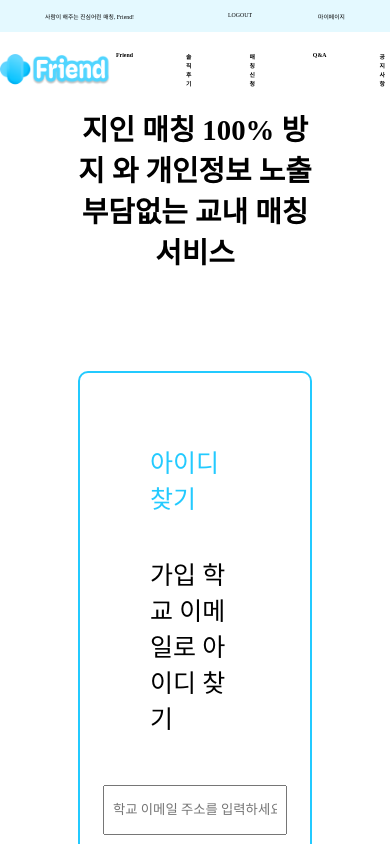
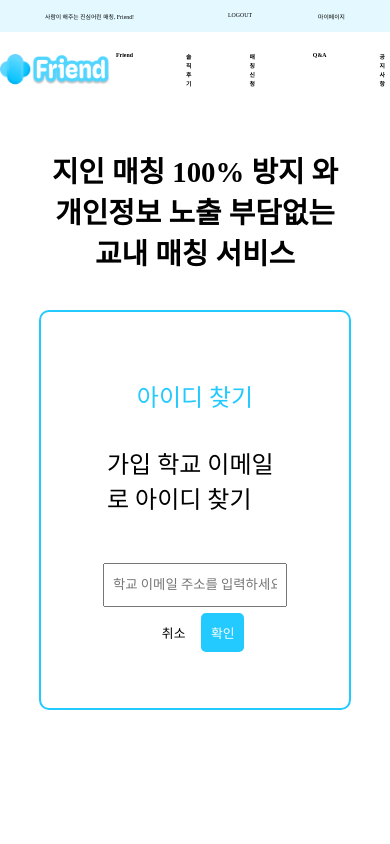
Before and after one commit to Friend-FE/FE, a React (Create React App) app: page /FindID in a window 390 px wide. Shown: the top 844 px of the page. Built offline with nearby package versions, Linux system fonts and the light colour scheme; the HTML template or start-up script is replaced by a standard one; a web font is replaced by a local one.

Commit message:
자기소개와 이상형 110자 제한했습니다. 그리고 이메일 인증 전후 페이지, 계정 찾기, 로그인, 회원가입 페이지에 반응형 웹 적용했습니다.

```diff
--- /dev/null
+++ b/src/components/LimitInputForm/LimitInputForm.jsx
@@ -0,0 +1,42 @@
+import React, { useState } from 'react';
+import styled from 'styled-components';
+
+const MAX_LENGTH = 110;
+
+const LimitInputForm = () => {
+  const [text, setText] = useState('');
+
+  const handleTextChange = (e) => {
+    const value = e.target.value;
+    if (value.length <= MAX_LENGTH) {
+      setText(value);
+    }
+  };
+
+  return (
+    <Container>
+      <Textarea value={text} onChange={handleTextChange} placeholder="최대 110자까지 입력할 수 있습니다." />
+      <Counter>{`${text.length} / ${MAX_LENGTH}`}</Counter>
+    </Container>
+  );
+};
+
+const Container = styled.div`
+  display: flex;
+  flex-direction: column;
+`;
+
+const Textarea = styled.textarea`
+  height: 40px;
+  padding: 8px;
+  margin-bottom: 10px;
+  resize: none;
+`;
+
+const Counter = styled.div`
+  align-self: flex-end;
+  color: gray;
+  font-size: 12px;
+`;
+
+export default LimitInputForm;
--- a/src/pages/Certify/CertifyBeginning.jsx
+++ b/src/pages/Certify/CertifyBeginning.jsx
@@ -34,6 +34,9 @@ export default CertifyBeginning
 const AppContainer = styled.div`
     justify-content: center;
     width: 40%; /* 원하는 크기로 조정 (가로의 반 정도로 설정) */
+    @media (max-width: 768px) {
+      width: 80%;
+    }
     margin: 0 auto; /* 수평 가운데 정렬을 위해 margin을 auto로 설정 */
 `;
 
@@ -46,14 +49,14 @@ const LogoContainer = styled.div`
 
 const SignupGirl = styled.img`
   display : flex;
-  margin : 150px;
+  margin : 7rem;
 `
 
 //지금 --- 인증해주세요  를 표시
 const DiscriptionText = styled.div`
   text-align: center;
-  font-size: 25px;
-  margin : 20px;
+  font-size: 1.5rem;
+  margin : 1rem;
 `;
 
 // 부모 컨테이너
@@ -63,11 +66,11 @@ const ParentContainer = styled.div`
 
 //부경대 인증 버튼
 const SignUpButton = styled.button`
-  padding: 10px 20px;
+  padding: 1rem;
   background-color: #23CAFF;
   color: #fff;
-  border-radius: 5px;
-  font-size: 20px;
+  border-radius: 10px;
+  font-size: 1rem;
   font-weight: bold;
   cursor: pointer;
 `;
--- a/src/pages/Certify/CertifyEnd.jsx
+++ b/src/pages/Certify/CertifyEnd.jsx
@@ -1,4 +1,4 @@
-import React, { useState } from 'react';
+import React from 'react';
 import {useNavigate} from 'react-router-dom';
 import styled from 'styled-components';
 
@@ -25,33 +25,35 @@ export default CertifyEmail;
 const AppContainer = styled.div`
     justify-content: center;
     width: 40%; /* 원하는 크기로 조정 (가로의 반 정도로 설정) */
+    @media (max-width: 768px) {
+      width: 80%;
+    }
     margin: 0 auto; /* 수평 가운데 정렬을 위해 margin을 auto로 설정 */
 `;
 
 const RoundedBox = styled.div`
   border: 2px solid #23CAFF;
   border-radius: 10px;
-  padding: 40px;
-  margin-top: 100px;
+  padding: 1rem;
+  margin-top: 3rem;
   display: flex;
   flex-direction: column;
   align-items: center;
 `;
 
 const DiscriptionText = styled.div`
-  font-size: 25px;
+  font-size: 1.5rem;
   text-align : center;
-  margin : 20px;
+  margin : 0.5rem;
 `;
 
 const SubmitButton = styled.button`
   background-color: #3498db;
   color: white;
   border: none;
-  padding: 10px;
+  padding: 1rem;
   cursor: pointer;
   border-radius: 5px;
-  width : 100px;
-  margin-top : 100px;
-  height : 40px;
+  width : 6rem;
+  margin-top : 3rem;
 `;
--- a/src/pages/FindAccount/FindID.jsx
+++ b/src/pages/FindAccount/FindID.jsx
@@ -31,7 +31,7 @@ const FindID = () => {
                     </LoginForm>
 
                     <ButtonContainer>
-                        <SubmitButton onClick={handleCancleClick} bgColor = "white">취소</SubmitButton>
+                        <CancelButton onClick={handleCancleClick} bgColor = "white">취소</CancelButton>
                         <SubmitButton onClick={handleAllowClick} bgColor = "#23CAFF">확인</SubmitButton>
                     </ButtonContainer>
 
@@ -42,16 +42,23 @@ const FindID = () => {
 
 export default FindID;
 
+
 // 전체를 담고 있는 컨테이너
 const AppContainer = styled.div`
     justify-content: center;
-    width: 60%; /* 원하는 크기로 조정 (가로의 반 정도로 설정) */
+    width: 40%; /* 원하는 크기로 조정 (가로의 반 정도로 설정) */
+    @media (max-width: 768px) {
+      width: 80%;
+    }
     margin: 0 auto; /* 수평 가운데 정렬을 위해 margin을 auto로 설정 */
 `;
 
 const Wrapper = styled.div`
     display :flex;
+    flex-direction : column;
     align-items:center;
+    position:relative;
+    top:5vh;
     text-align: center;
     font-size: 1.8rem;
     font-weight: 800;
@@ -65,41 +72,54 @@ const RoundedBox = styled.div`
   border: 2px solid #23CAFF;
   border-radius: 10px;
   padding: 50px; /* 좌우 여백 설정 */
-  margin-top: 100px;
+  margin-top: 5rem;
 `;
 
 //네모 박스 내 설명 텍스트
 const DescriptionText = styled.div`
-  font-size: 25px;
-  margin: 20px;
+  font-size: 1.5rem;
+  margin: 1rem;
   color: ${(props) => props.textColor || 'black'}; /* 동적으로 입력받은 textColor 값으로 설정, 없으면 기본값 black */
 `;
 
 // 이메일과 패스워드를 입력할 칸들
 const LoginForm = styled.form`
   flex-direction: column;
-  margin-top: 20px;
+  margin-top: 1rem;
 `;
 
 const Input = styled.input`
-  height: 30px;
-  padding: 8px;
-  margin-top: 10px;
+  height: 1.5rem;
+  padding: 0.5rem;
+  margin-top: 1rem;
 `;
 
 const ButtonContainer = styled.div`
 
 `
 
+const CancelButton = styled.button`
+    background-color: #FFF;
+    font-size : 0.8rem;
+    color: black;
+    border: none;
+    padding: 1rem;
+    cursor: pointer;
+    border-radius: 10px;
+`;
+
 const SubmitButton = styled.button`
-  background-color: ${(props) => props.bgColor || 'white'};
-  color: ${(props) => (props.bgColor === 'white' ? 'black' : 'white')};
+  background-color: #23CAFF;
+  font-size : 0.8rem;
+  color: white;
   border: none;
-  padding: 10px;
+  padding: 0.6rem;
   cursor: pointer;
   border-radius: 5px;
-  width : 100px;
-  margin-top : 100px;
-  height : 40px;
-  margin : 20px;
+
+  /* isFormValid가 false일 때 버튼 비활성화 스타일 추가 */
+  &:disabled {
+    background-color: #B9EEFF;
+    cursor: not-allowed;
+  }
 `;
--- a/src/pages/FindAccount/FindPassword.jsx
+++ b/src/pages/FindAccount/FindPassword.jsx
@@ -29,7 +29,7 @@ const FindID = () => {
                     <Input type="text" value={email} onChange={handleEmailChange} placeholder="이메일을 입력해주세요."/>
                 </LoginForm>
                 <ButtonContainer>
-                    <SubmitButton onClick={handleCancleClick} bgColor = "white">취소</SubmitButton>
+                    <CancelButton onClick={handleCancleClick} bgColor = "white">취소</CancelButton>
                     <SubmitButton onClick={handleAllowClick} bgColor = "#23CAFF">확인</SubmitButton>
                 </ButtonContainer>
             </RoundedBox>
@@ -42,7 +42,10 @@ export default FindID;
 // 전체를 담고 있는 컨테이너
 const AppContainer = styled.div`
     justify-content: center;
-    width: 60%; /* 원하는 크기로 조정 (가로의 반 정도로 설정) */
+    width: 40%; /* 원하는 크기로 조정 (가로의 반 정도로 설정) */
+    @media (max-width: 768px) {
+      width: 80%;
+    }
     margin: 0 auto; /* 수평 가운데 정렬을 위해 margin을 auto로 설정 */
 `;
 
@@ -65,41 +68,55 @@ const RoundedBox = styled.div`
   border: 2px solid #23CAFF;
   border-radius: 10px;
   padding: 50px; /* 좌우 여백 설정 */
-  margin-top: 100px;
+  margin-top: 5rem;
 `;
 
-
+//네모 박스 내 설명 텍스트
 const DescriptionText = styled.div`
-  font-size: 25px;
-  margin: 20px;
-  color: ${(props) => props.textColor || 'black'}; /* 동적으로 입력받은 textColor 값으로 설정하고, 없으면 기본값은 black */
+  font-size: 1.5rem;
+  margin: 1rem;
+  color: ${(props) => props.textColor || 'black'}; /* 동적으로 입력받은 textColor 값으로 설정, 없으면 기본값 black */
 `;
 
 // 이메일과 패스워드를 입력할 칸들
 const LoginForm = styled.form`
   flex-direction: column;
-  margin-top: 20px;
+  margin-top: 1rem;
 `;
 
 const Input = styled.input`
-  height: 30px;
-  padding: 8px;
-  margin-top: 10px;
+  height: 1.5rem;
+  padding: 0.5rem;
+  margin-top: 1rem;
 `;
 
 const ButtonContainer = styled.div`
 
 `
 
+const CancelButton = styled.button`
+    background-color: #FFF;
+    font-size : 0.8rem;
+    color: black;
+    border: none;
+    padding: 1rem;
+    cursor: pointer;
+    border-radius: 10px;
+`;
+
 const SubmitButton = styled.button`
-  background-color: ${(props) => props.bgColor || 'white'};
-  color: ${(props) => (props.bgColor === 'white' ? 'black' : 'white')};
+  background-color: #23CAFF;
+  font-size : 0.8rem;
+  color: white;
   border: none;
-  padding: 10px;
+  padding: 0.6rem;
   cursor: pointer;
   border-radius: 5px;
-  width : 100px;
-  margin-top : 100px;
-  height : 40px;
-  margin : 20px;
+
+
+  /* isFormValid가 false일 때 버튼 비활성화 스타일 추가 */
+  &:disabled {
+    background-color: #B9EEFF;
+    cursor: not-allowed;
+  }
 `;
--- a/src/pages/Login/Login.jsx
+++ b/src/pages/Login/Login.jsx
@@ -24,11 +24,29 @@ const Login = () => {
     const handleManagerLogin = (event) => {
         setManagerLogin(event.target.checked);
     };
-    const handleSubmit = (event) => {
-        //api 호출이 필요한 부분
+    const handleSubmit = async (event) => {
+        event.preventDefault();
+        // API 호출
+        try {
+          const response = await fetch('http://13.209.145.28:8080//api/v1/login', {
+              method: 'POST',
+              headers: {
+                  'Content-Type': 'application/json',
+              },
+              body: JSON.stringify({ email, password }),
+          });
 
-        event.preventDefault();
-        console.log('Submitted:', { email, password });
+          if (!response.ok) {
+              // 에러 처리
+              throw new Error('Failed to log in');
+          }
+          console.log({email,password})
+          const data = await response.json();
+          // 서버에서 받은 데이터 처리
+          console.log('Login successful:', data);
+      } catch (error) {
+          console.error('Error during login:', error.message);
+      }
     };
 
     const navigate = useNavigate();
@@ -72,6 +90,9 @@ export default Login;
 const AppContainer = styled.div`
     justify-content: center;
     width: 40%; /* 원하는 크기로 조정 (가로의 반 정도로 설정) */
+    @media (max-width: 768px) {
+      width: 80%;
+    }
     margin: 0 auto; /* 수평 가운데 정렬을 위해 margin을 auto로 설정 */
 `;
 
@@ -79,33 +100,33 @@ const AppContainer = styled.div`
 const LoginForm = styled.form`
   display: flex;
   flex-direction: column;
-  margin-top: 100px;
+  margin-top: 5rem;
 `;
 
 const Input = styled.input`
-  height: 30px;
-  padding: 10px;
-  margin-top: 10px;
+  height: 2rem;
+  padding: 0.5rem;
+  margin-top: 1rem;
 `;
 
 // 로그인 상태, 관리자 로그인을 선택하기 위한 것들
 const CheckboxContainer = styled.div`
     display: flex;
-    margin-top: 10px;
+    margin-top: 1rem;
 `
 const Checkbox = styled.input.attrs({ type: 'checkbox' })`
-    margin-right: 10px;
+    margin-right: 0.5rem;
 `;
 
 const CheckText = styled.div`
-    font-size: 12px;
+    font-size: 0.8rem;
     margin-right: 10px;
 `
 
 //로그인 버튼
 const SubmitButton = styled.button`
-  margin-top: 10px;
-  padding: 10px;
+  margin-top: 1rem;
+  padding: 0.7rem;
   background-color: #23CAFF;
   color: white;
   border: none;
--- a/src/pages/Signup/SignupInfo.jsx
+++ b/src/pages/Signup/SignupInfo.jsx
@@ -2,6 +2,7 @@ import React, { useState } from 'react';
 import {useNavigate} from 'react-router-dom';
 import Title from '../../components/title';
 import CircleCheckbox from '../../components/CircleCheckbox/CircleCheckbox';
+import LimitInputForm from '../../components/LimitInputForm/LimitInputForm';
 import styled from 'styled-components';
 import ProfileBasic from "../../images/ProfileBasic.png"
 
@@ -95,12 +96,12 @@ const SignupInfo = () => {
 
                 <InfoName>자기소개를 입력해주세요.</InfoName>
                 <LoginForm>
-                    <Input type="text" />
+                    <LimitInputForm/>
                 </LoginForm>
 
                 <InfoName>나의 이상형에 대해서 알려주세요!</InfoName>
                 <LoginForm>
-                    <Input type="text" placeholder='자세하게 적어주실 수록 좋아요!' />
+                    <LimitInputForm/>
                 </LoginForm>
 
                 <InfoName>매칭되고 싶지 않은 학과를 적어주세요! 없으면 없음이라고 적어주세요.</InfoName>
@@ -140,6 +141,9 @@ export default SignupInfo;
 const AppContainer = styled.div`
     justify-content: center;
     width: 40%; /* 원하는 크기로 조정 (가로의 반 정도로 설정) */
+    @media (max-width: 768px) {
+      width: 80%;
+    }
     margin: 0 auto; /* 수평 가운데 정렬을 위해 margin을 auto로 설정 */
 `;
 
@@ -151,42 +155,42 @@ const LogoContainer = styled.div`
 
 //ProfileBasic 이미지 삽입
 const ProfileImage = styled.img`
-    margin : 20px;
-    height: 200px;
+    margin : 1rem;
+    height: 15rem;
 `;
 
 //수평선 스타일
 const Separator = styled.div`
   height: 1px;
   background-color: Gray;
-  margin: 100px;
+  margin: 5rem;
 `;
 
 //어떤 정보를 입력해야하는지, 알려주는 텍스트
 const InfoMessage = styled.div`
     text-align: center;
-    margin-top : 100px;
-    margin-bottom : 20px;
+    margin-top : 1.5rem;
+    margin-bottom : 1rem;
     font-size: 25px;
     width: 100%; /* 텍스트가 max-width를 넘어가더라도 크기를 조절할 수 있도록 */
 `;
 
-// 이메일과 패스워드를 입력할 칸들
+// 이메일과 패스워드 등을 입력할 칸들
 const LoginForm = styled.form`
   display: flex;
   flex-direction: column;
-  margin-top: 20px;
+  margin-top: 1rem;
 `;
 
 const Input = styled.input`
-  height: 30px;
-  padding: 8px;
-  margin-bottom: 20px;
+  height: 1.5rem;
+  padding: 0.5rem;
+  margin-bottom: 1rem;
 `;
 
 // 칸 마다 입력해야하는 정보 알려주는 작은 텍스트
 const InfoName = styled.div`
-    font-size: 15px;
+    font-size: 1rem;
 `;
 
 
@@ -197,21 +201,25 @@ const ButtonContainer = styled.div`
 `;
 
 const CancelButton = styled.button`
-  background-color: white;
-  color: black;
-  border: none;
-  cursor: pointer;
+    background-color: #FFF;
+    font-size : 0.8rem;
+    color: black;
+    border: none;
+    padding: 1rem;
+    cursor: pointer;
+    border-radius: 10px;
 `;
 
 const SubmitButton = styled.button`
   background-color: #23CAFF;
+  font-size : 0.8rem;
   color: white;
   border: none;
-  padding: 10px;
+  padding: 0.6rem;
   cursor: pointer;
   border-radius: 5px;
 
-  /* isFormValid가 언제 false로 설정할지 필요 */
+  /* isFormValid가 false일 때 버튼 비활성화 스타일 추가 */
   &:disabled {
     background-color: #B9EEFF;
     cursor: not-allowed;
--- a/src/pages/Signup/SignupTerms.jsx
+++ b/src/pages/Signup/SignupTerms.jsx
@@ -88,6 +88,9 @@ export default SignupTerms;
 const AppContainer = styled.div`
     justify-content: center;
     width: 40%; /* 원하는 크기로 조정 (가로의 반 정도로 설정) */
+    @media (max-width: 768px) {
+      width: 80%;
+    }
     margin: 0 auto; /* 수평 가운데 정렬을 위해 margin을 auto로 설정 */
 `;
 
@@ -95,17 +98,17 @@ const AppContainer = styled.div`
 const Separator = styled.div`
   height: 1px;
   background-color: Gray;
-  margin: 100px;
+  margin: 5rem;
 `;
 
 const Checkbox = styled.input`
-  margin-right: 10px;
+  margin-right: 0.3rem;
 `;
 
 const InfoBox = styled.div`
   border: 1px solid #333;
-  padding: 20px;
-  margin: 20px 0;
+  padding: 1.5rem;
+  margin: 1rem 0;
 `;
 
 const ButtonContainer = styled.div`
@@ -115,18 +118,20 @@ const ButtonContainer = styled.div`
 
 const CancelButton = styled.button`
     background-color: #FFF;
+    font-size : 0.8rem;
     color: black;
     border: none;
-    padding: 10px;
+    padding: 1rem;
     cursor: pointer;
-    border-radius: 5px;
+    border-radius: 10px;
 `;
 
 const SubmitButton = styled.button`
   background-color: #23CAFF;
+  font-size : 0.8rem;
   color: white;
   border: none;
-  padding: 10px;
+  padding: 0.6rem;
   cursor: pointer;
   border-radius: 5px;
 
```
